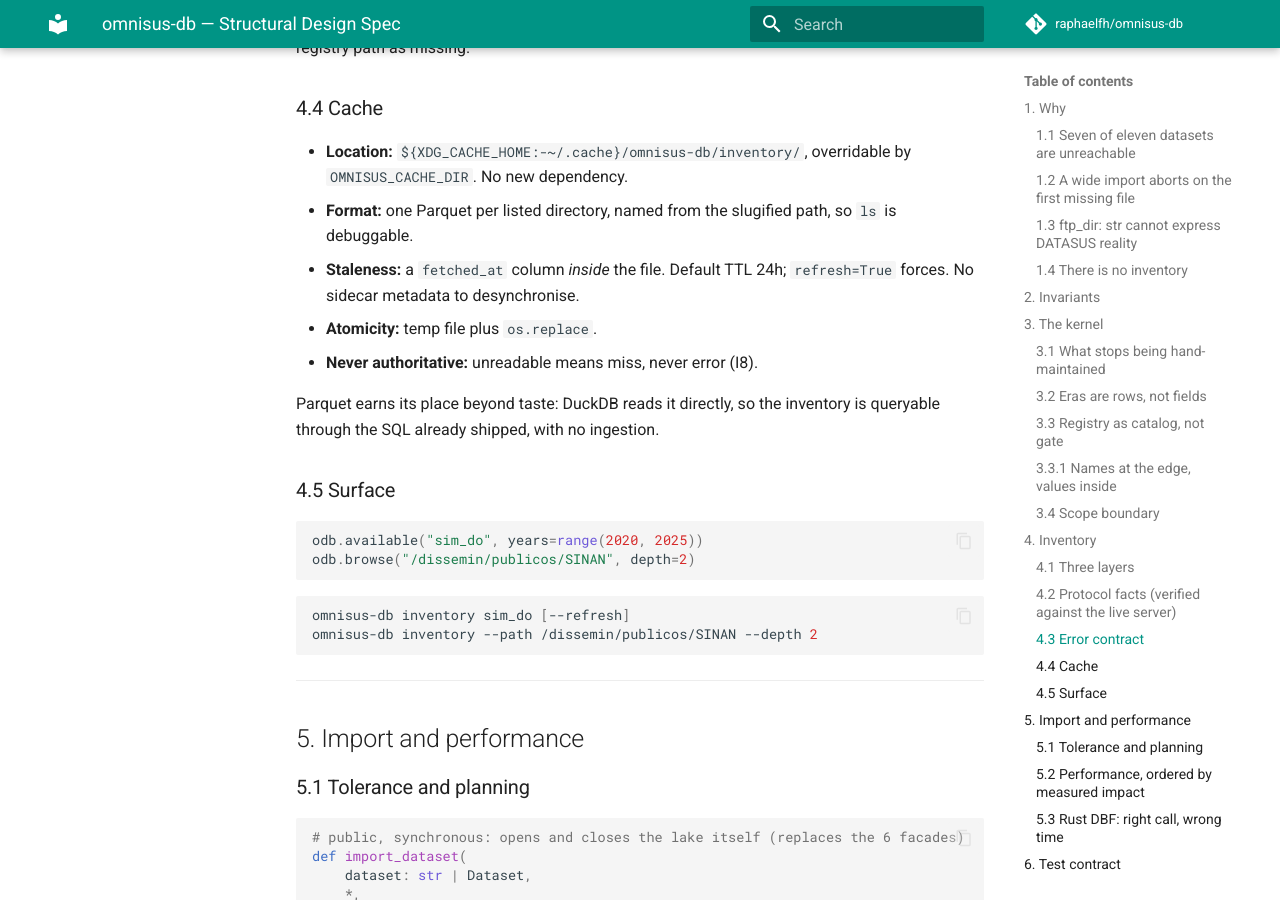
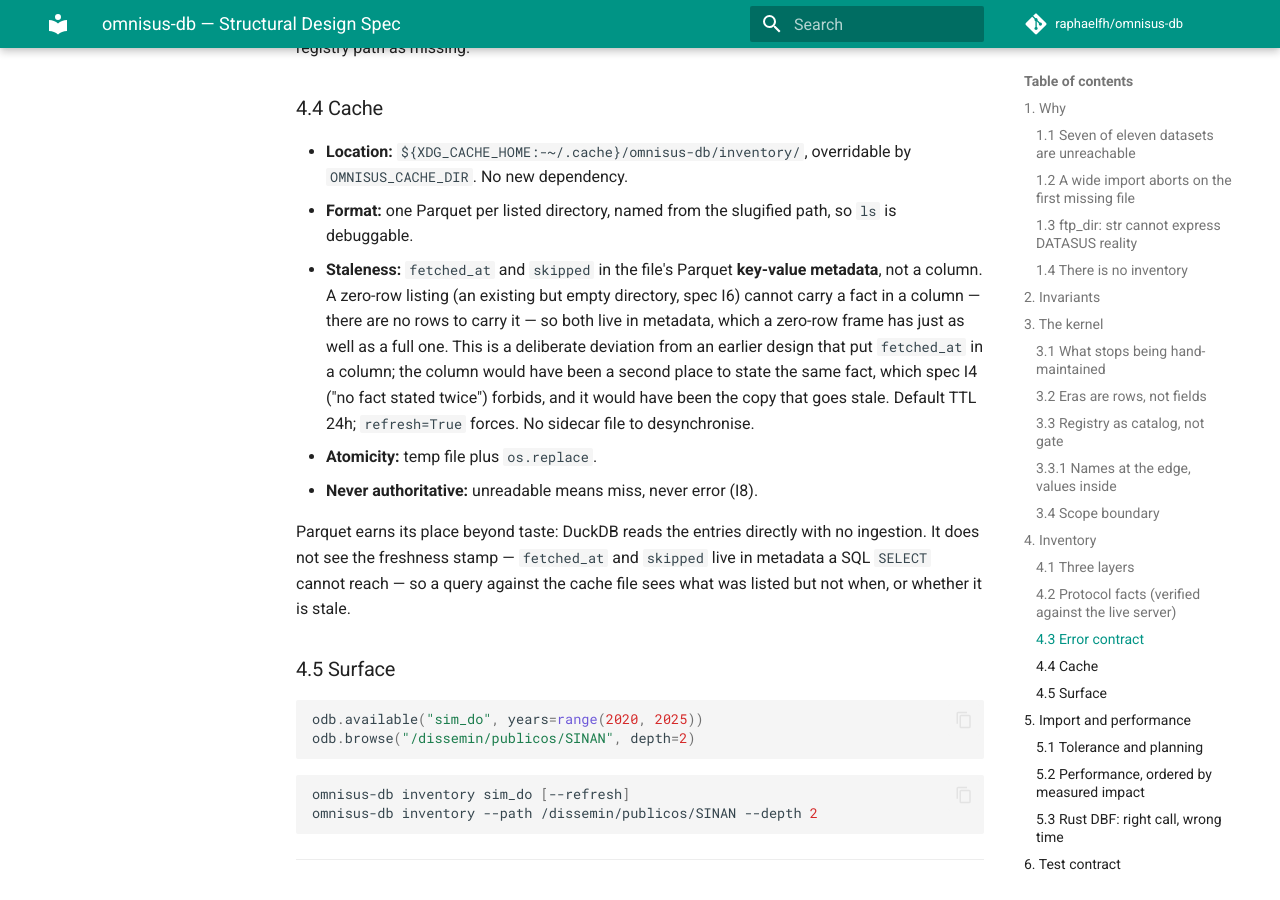
Before and after one commit to raphaelfh/omnisus-db, an MkDocs documentation site: the page built from docs/superpowers/specs/2026-09-09-repo-structure-design.md, in a window 1280 px wide and 900 px high, scrolled down 6380 px. Built offline with MkDocs 1.6.1 and Material for MkDocs 9.7.7, drawn with Linux system fonts in a browser that asks for light colours; comment, search, counter and statistics services are not loaded.

Commit message:
fix(inventory): six minor fixes from the final review pass
- Listing.path is canonical on a cache hit too: read_cached now uses the
  _KEY_LISTING_PATH metadata value written at cache time instead of
  rebuilding it from the raw remote_path argument, so a trailing-slash
  input agrees between a hit and a miss. A file lacking the key (an older
  cache format) is a miss, not a crash.
- omnisus-db inventory --depth is now bounded 1-4 and validated before
  browse() is called: --depth 0 previously surfaced a raw traceback from
  crawl()'s ValueError, and an unbounded depth could sequentially LIST an
  entire DATASUS subtree against the shared public server (spec I7).
- list_dir_cached now accepts backoff_seconds and threads it through to
  list_dir. The CLI's own test still monkeypatches inventory.time.sleep,
  because neither crawl() nor available() (and so neither odb.browse()
  nor the inventory CLI command) exposes backoff_seconds — there is
  nothing for a CLI-level test to plumb it through, and this plan does not
  add a --backoff flag.
- Tier 2 (c)'s registry-consistency test now stubs one real, decodable
  line instead of an empty listing, so it can no longer pass against an
  available() that always returns [] — it now also asserts the matching
  row actually decodes it.
- Two comments recording things that would otherwise break silently: why
  _cache is imported inside list_dir_cached rather than at module scope
  (breaks an import cycle), and why browse() calls list() on crawl()
  (a CLI table needs the whole result; crawl() itself stays lazy for
  in-process callers, per spec I7).
- Corrected spec §4.4 to describe what was actually built: fetched_at and
  skipped live in Parquet key-value metadata, not a column (a zero-row
  listing has no row to carry a column value), and a DuckDB SELECT against
  the cache file sees the entries but not the freshness stamp.

Co-Authored-By: Claude Opus 5 <noreply@anthropic.com>

```diff
--- a/docs/superpowers/specs/2026-09-09-repo-structure-design.md
+++ b/docs/superpowers/specs/2026-09-09-repo-structure-design.md
@@ -270,13 +270,22 @@ silently short listing would report a valid registry path as missing.
   by `OMNISUS_CACHE_DIR`. No new dependency.
 - **Format:** one Parquet per listed directory, named from the slugified path,
   so `ls` is debuggable.
-- **Staleness:** a `fetched_at` column *inside* the file. Default TTL 24h;
-  `refresh=True` forces. No sidecar metadata to desynchronise.
+- **Staleness:** `fetched_at` and `skipped` in the file's Parquet **key-value
+  metadata**, not a column. A zero-row listing (an existing but empty
+  directory, spec I6) cannot carry a fact in a column — there are no rows to
+  carry it — so both live in metadata, which a zero-row frame has just as
+  well as a full one. This is a deliberate deviation from an earlier design
+  that put `fetched_at` in a column; the column would have been a second
+  place to state the same fact, which spec I4 ("no fact stated twice")
+  forbids, and it would have been the copy that goes stale. Default TTL 24h;
+  `refresh=True` forces. No sidecar file to desynchronise.
 - **Atomicity:** temp file plus `os.replace`.
 - **Never authoritative:** unreadable means miss, never error (I8).
 
-Parquet earns its place beyond taste: DuckDB reads it directly, so the
-inventory is queryable through the SQL already shipped, with no ingestion.
+Parquet earns its place beyond taste: DuckDB reads the entries directly with
+no ingestion. It does not see the freshness stamp — `fetched_at` and
+`skipped` live in metadata a SQL `SELECT` cannot reach — so a query against
+the cache file sees what was listed but not when, or whether it is stale.
 
 ### 4.5 Surface
 
--- a/src/omnisus_db/__init__.py
+++ b/src/omnisus_db/__init__.py
@@ -81,6 +81,12 @@ def browse(path: str, *, depth: int = 1, refresh: bool = False) -> list[FtpEntry
 
     Reaches subsystems this package does not model (SINAN, CIHA, PCE).
     ``depth=1`` lists ``path`` only; recursion is bounded (spec §4.1).
+
+    Deliberately eager — a CLI table needs the whole result before it can be
+    rendered — so :func:`~omnisus_db.sources.datasus_ftp.inventory.crawl`'s
+    laziness (a huge tree can be interrupted, spec I7) is not reachable
+    through this public function. In-process callers who need that should
+    call ``crawl`` directly instead of ``browse``.
     """
     return list(_crawl(path, depth=depth, refresh=refresh))
 
```
Also changed, not shown: CHANGELOG.md (+26 -0 lines), 6 other files.
